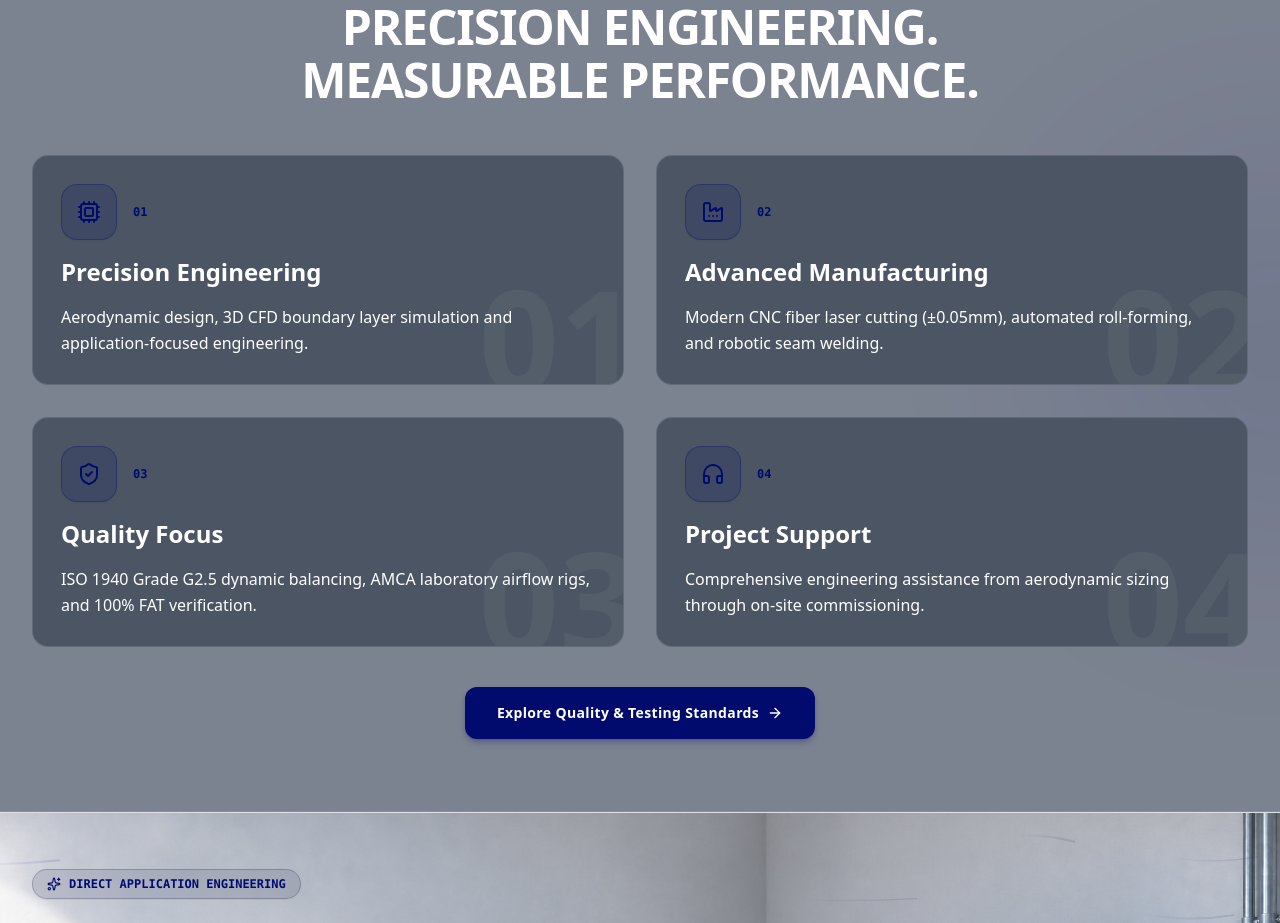
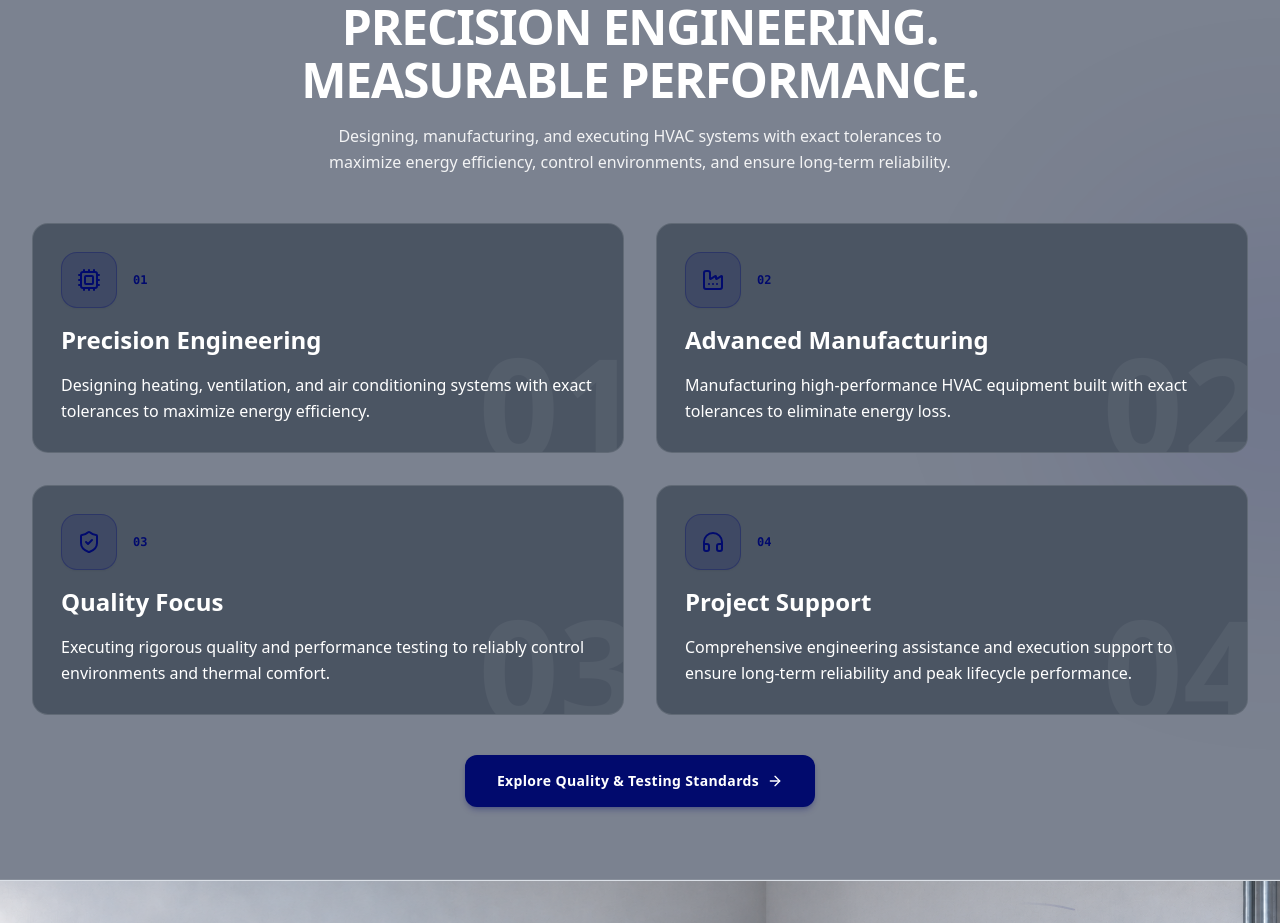
Before and after one commit to Lagectus/eurocon-llp-steelgrey, a Next.js app: page / in a window 1280 px wide. Shown: the part 5900-6823 px from the top of the page. Built offline with nearby package versions, Linux system fonts and the light colour scheme.

Commit message:
feat: align precision engineering section content with HVAC precision definition

```diff
--- a/src/components/sections/CompactEngineering.tsx
+++ b/src/components/sections/CompactEngineering.tsx
@@ -10,25 +10,25 @@ export default function CompactEngineering() {
     {
       num: "01",
       title: "Precision Engineering",
-      desc: "Aerodynamic design, 3D CFD boundary layer simulation and application-focused engineering.",
+      desc: "Designing heating, ventilation, and air conditioning systems with exact tolerances to maximize energy efficiency.",
       icon: Cpu,
     },
     {
       num: "02",
       title: "Advanced Manufacturing",
-      desc: "Modern CNC fiber laser cutting (±0.05mm), automated roll-forming, and robotic seam welding.",
+      desc: "Manufacturing high-performance HVAC equipment built with exact tolerances to eliminate energy loss.",
       icon: Factory,
     },
     {
       num: "03",
       title: "Quality Focus",
-      desc: "ISO 1940 Grade G2.5 dynamic balancing, AMCA laboratory airflow rigs, and 100% FAT verification.",
+      desc: "Executing rigorous quality and performance testing to reliably control environments and thermal comfort.",
       icon: ShieldCheck,
     },
     {
       num: "04",
       title: "Project Support",
-      desc: "Comprehensive engineering assistance from aerodynamic sizing through on-site commissioning.",
+      desc: "Comprehensive engineering assistance and execution support to ensure long-term reliability and peak lifecycle performance.",
       icon: Headphones,
     },
   ];
--- a/src/components/sections/EngineeringShowcase.tsx
+++ b/src/components/sections/EngineeringShowcase.tsx
@@ -16,28 +16,28 @@ export default function EngineeringShowcase() {
     {
       num: "01",
       title: "Precision Engineering",
-      desc: "Aerodynamic design, 3D CFD boundary layer simulation and application-focused engineering.",
+      desc: "Designing heating, ventilation, and air conditioning systems with exact tolerances to maximize energy efficiency.",
       icon: Cpu,
       direction: "left" as const,
     },
     {
       num: "02",
       title: "Advanced Manufacturing",
-      desc: "Modern CNC fiber laser cutting (±0.05mm), automated roll-forming, and robotic seam welding.",
+      desc: "Manufacturing high-performance HVAC equipment built with exact tolerances to eliminate energy loss.",
       icon: Factory,
       direction: "right" as const,
     },
     {
       num: "03",
       title: "Quality Focus",
-      desc: "ISO 1940 Grade G2.5 dynamic balancing, AMCA laboratory airflow rigs, and 100% FAT verification.",
+      desc: "Executing rigorous quality and performance testing to reliably control environments and thermal comfort.",
       icon: ShieldCheck,
       direction: "left" as const,
     },
     {
       num: "04",
       title: "Project Support",
-      desc: "Comprehensive engineering assistance from aerodynamic sizing through on-site commissioning.",
+      desc: "Comprehensive engineering assistance and execution support to ensure long-term reliability and peak lifecycle performance.",
       icon: Headphones,
       direction: "right" as const,
     },
@@ -126,6 +126,9 @@ export default function EngineeringShowcase() {
             <br />
             MEASURABLE PERFORMANCE.
           </h2>
+          <p className="mt-4 text-sm sm:text-base text-white/90 max-w-2xl mx-auto font-normal leading-relaxed">
+            Designing, manufacturing, and executing HVAC systems with exact tolerances to maximize energy efficiency, control environments, and ensure long-term reliability.
+          </p>
         </div>
 
         {/* 2x2 Grid */}
```
